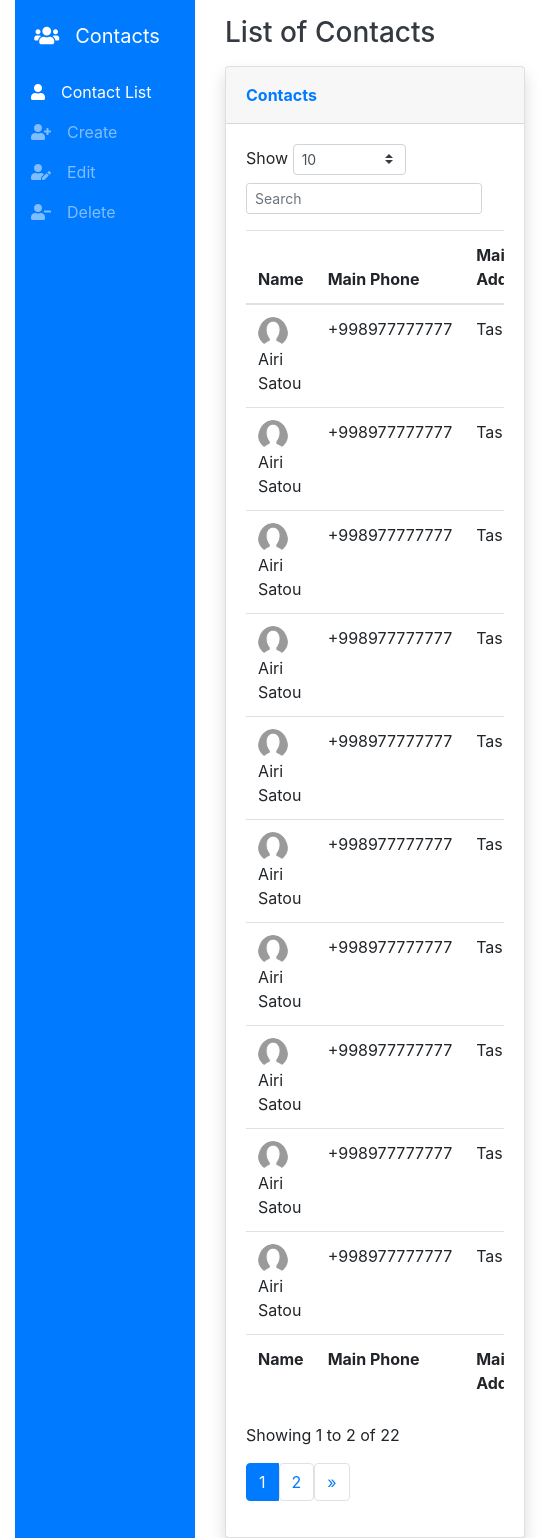
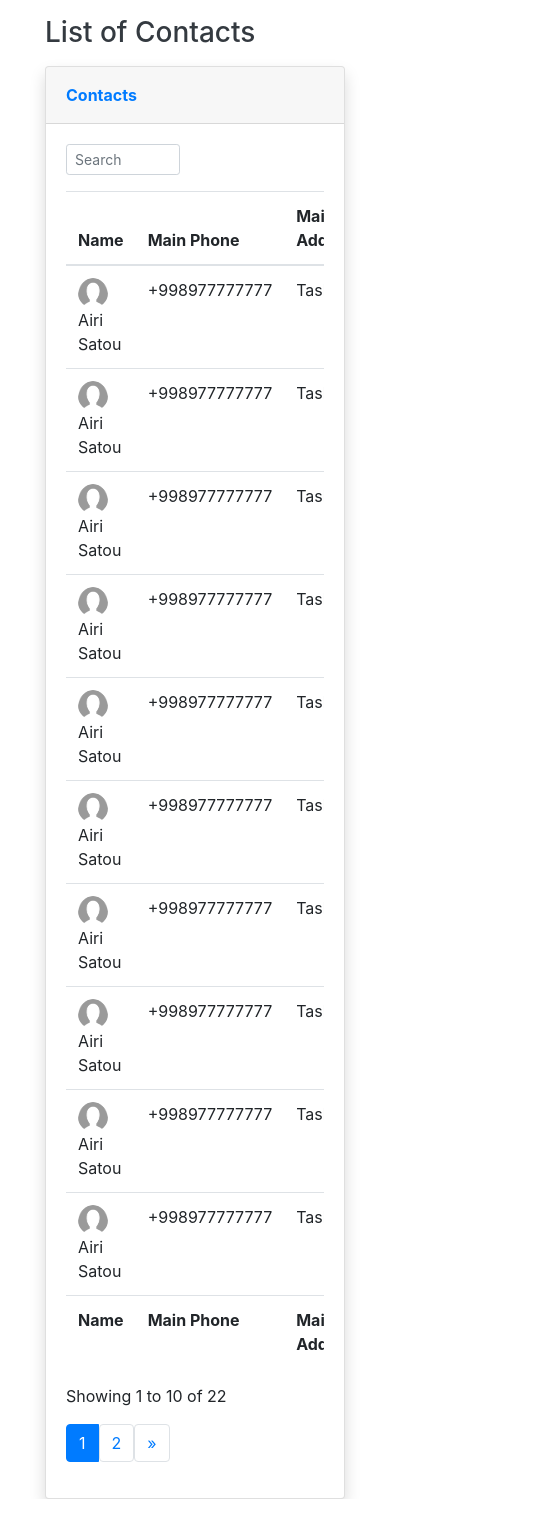
Before and after one commit to bekhzodturdialiev/contacts-list-vue, a Vue app: page / in a window 390 px wide. Shown: the whole page, 555 px wide, since content can reach past the window. After the commit the page ends 1499 px from the top, so only its background shows below. Built offline with nearby package versions, Linux system fonts and the light colour scheme; data requests are answered from the project's data file.

Commit message:
fix: minor fixes

```diff
--- a/src/components/Menu.vue
+++ b/src/components/Menu.vue
@@ -1,6 +1,6 @@
 <template>
   <nav
-    class="navbar navbar-dark align-items-start sidebar sidebar-dark bg-primary p-0 col-6 col-md-3 col-lg-2 min-vh-100"
+    class="d-none d-md-block navbar navbar-dark align-items-start sidebar sidebar-dark bg-primary p-0 col-md-3 col-lg-2 min-vh-100"
   >
     <div class="container-fluid d-flex flex-column p-0">
       <a
--- a/src/views/ContactList.vue
+++ b/src/views/ContactList.vue
@@ -12,7 +12,7 @@
           </div>
           <div class="card-body">
             <div class="row">
-              <div class="col-md-6 text-nowrap">
+              <div class="col-6 col-md-6 text-nowrap d-none d-md-block">
                 <div
                   id="dataTable_length"
                   class="dataTables_length"
@@ -30,7 +30,7 @@
                   >
                 </div>
               </div>
-              <div class="col-md-6">
+              <div class="col-6 col-md-6">
                 <div
                   class="text-md-right dataTables_filter"
                   id="dataTable_filter"
@@ -226,7 +226,9 @@ export default {
       return this.contact.perPage * this.page - this.contact.perPage + 1;
     },
     contactEndNumber() {
-      return this.contactsTotal % (this.contact.perPage * this.page);
+      return this.contact.perPage * this.page > this.contactsTotal
+        ? this.contactsTotal
+        : this.contact.perPage * this.page;
     },
     lastPage() {
       return Math.ceil(this.contactsTotal / this.contact.perPage);
```
